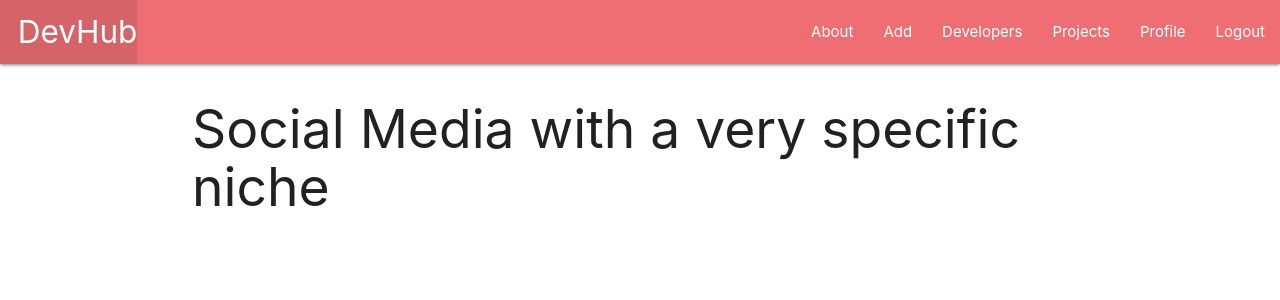
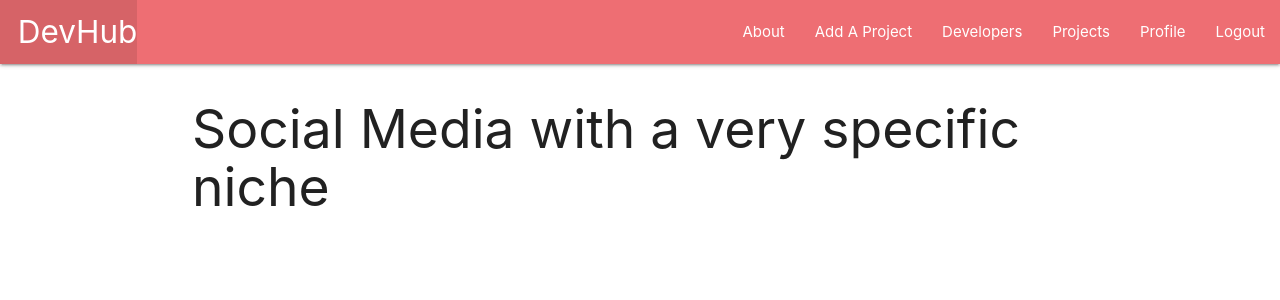
Before and after one commit to bearcodes870/proj-3-devhub, a Django app: page /about/ in a window 1280 px wide. Shown: the top 300 px of the page. Run offline with Django 3.2, Linux system fonts and the light colour scheme; the visitor is signed in with stand-in values (Sample User, id 1).

Commit message:
project routing works

```diff
--- a/main_app/templates/base.html
+++ b/main_app/templates/base.html
@@ -22,7 +22,7 @@
         <ul class="right">
           <li><a href="{% url 'about' %}">About</a></li>
           {% if user.is_authenticated %}
-          <li><a href="{% url 'developers_create' %}">Add</a></li>
+          <li><a href="{% url 'projects_create' %}">Add A Project</a></li>
           <li><a href="{% url 'index' %}">Developers</a></li>
           <li><a href="{% url 'projects_index' %}">Projects</a></li>
           <li><a href="/">Profile</a></li>
--- a/main_app/urls.py
+++ b/main_app/urls.py
@@ -13,6 +13,7 @@ urlpatterns = [
     path('developers/<int:developer_id>/assoc_project/<int:project_id>/', views.assoc_project, name='assoc_project'),
     path('projects/', views.projects_index, name='projects_index'),
     path('projects/<int:pk>/', views.ProjectDetail.as_view(), name='projects_detail'),
+    path('projects/create/', views.ProjectCreate.as_view(), name='projects_create'),
     path('projects/<int:pk>/update/', views.ProjectUpdate.as_view(), name='projects_update'),
     path('projects/<int:pk>/delete/', views.ProjectDelete.as_view(), name='projects_delete'),
     path('accounts/', include('django.contrib.auth.urls')),
```
